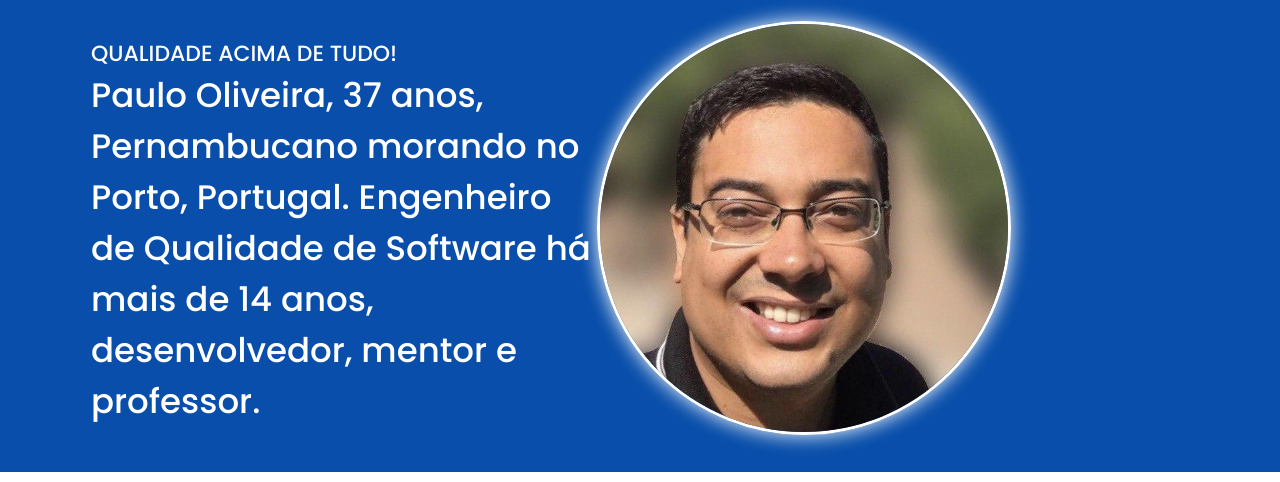
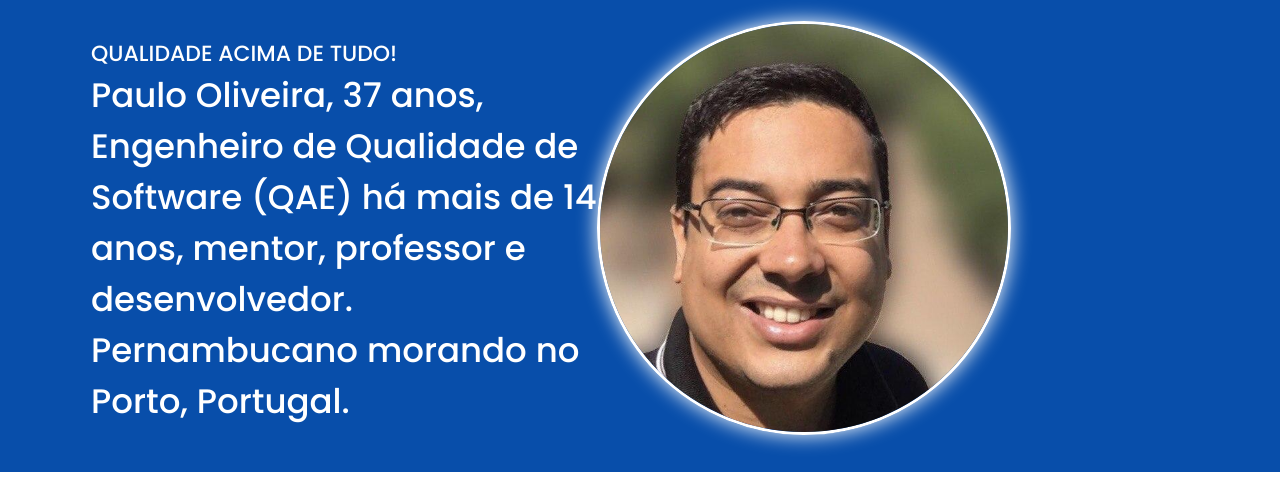
Before and after one commit to paulocoliveira/qa, a plain HTML site: page index.html in a window 1280 px wide. Shown: the part 136-618 px from the top of the page. Drawn offline with Linux system fonts and the light colour scheme.

Commit message:
Adjusting bio

```diff
--- a/index.html
+++ b/index.html
@@ -37,7 +37,7 @@
         <div class="container sec-capa">
             <div class="resumo">
                 <h3>QUALIDADE ACIMA DE TUDO!</h3>
-                <h1>Paulo Oliveira, 37 anos, Pernambucano morando no Porto, Portugal. Engenheiro de Qualidade de Software há mais de 14 anos, desenvolvedor, mentor e professor.</h1>
+                <h1>Paulo Oliveira, 37 anos, Engenheiro de Qualidade de Software (QAE) há mais de 14 anos, mentor, professor e desenvolvedor. Pernambucano morando no Porto, Portugal.</h1>
             </div>
             <div class="foto">
                 <img src="img/paulo_perfil_nova.jpg" alt="">
```
